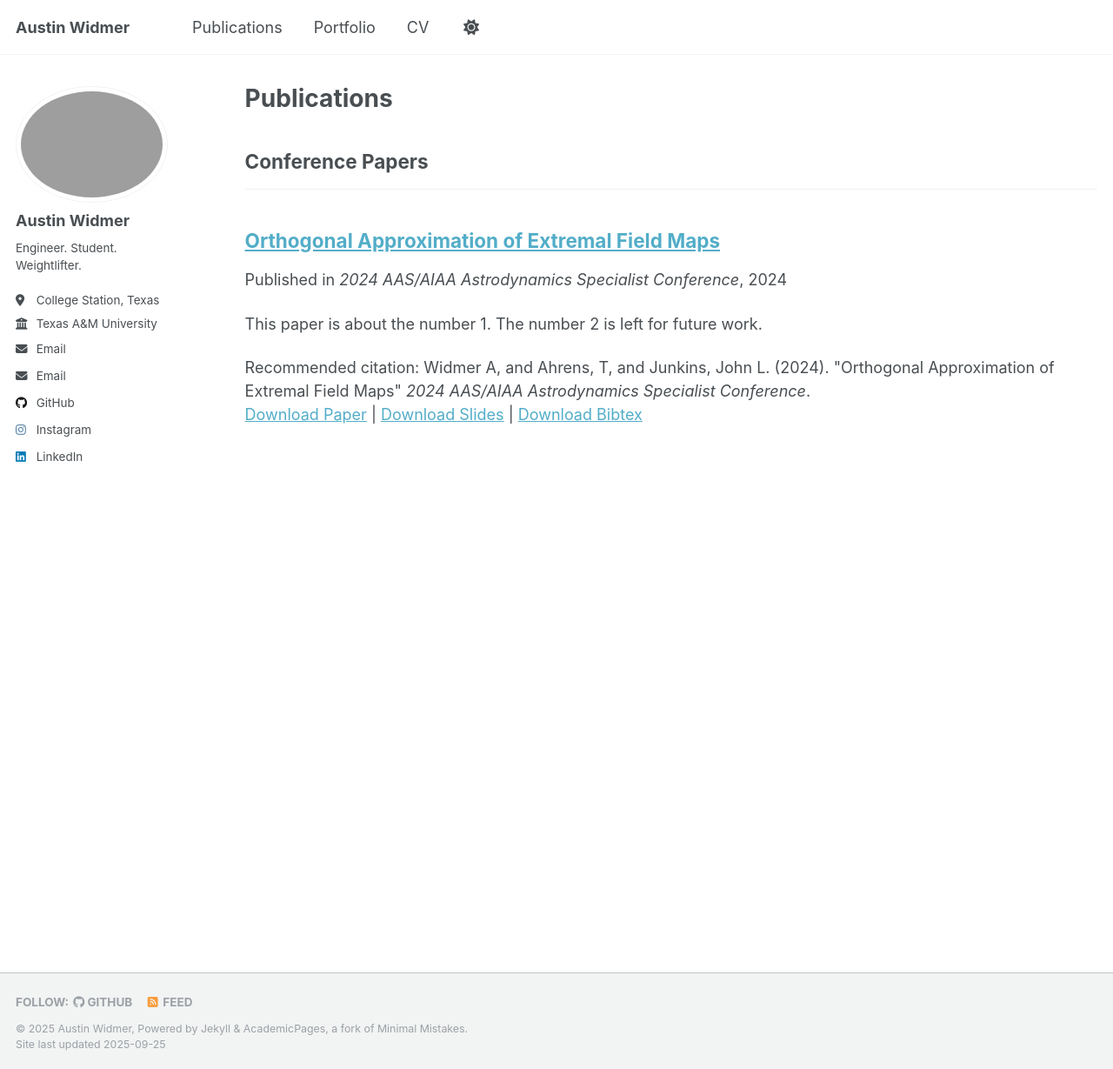
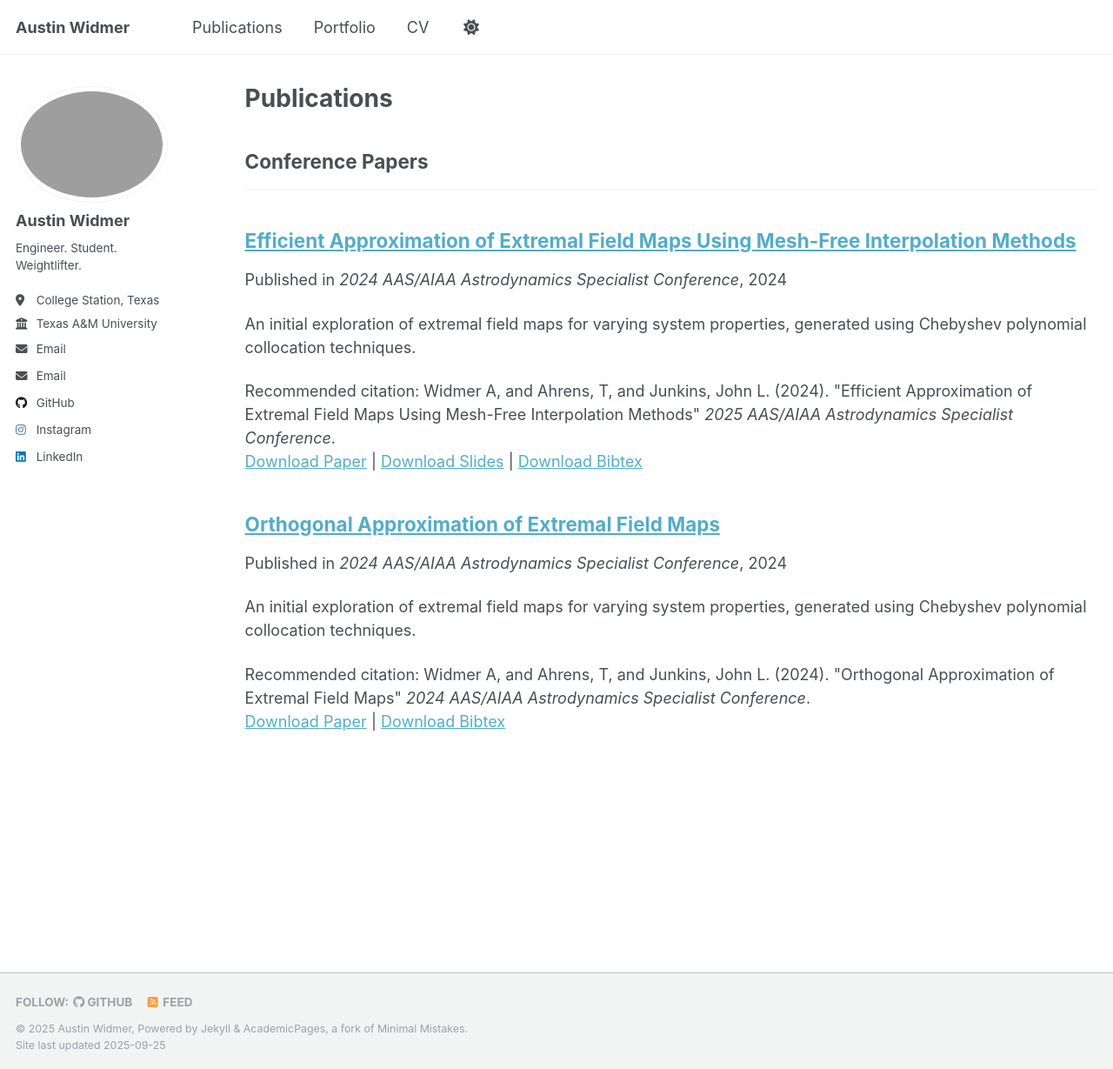
Before and after one commit to austinwidmer/austinwidmer.github.io, a Jekyll site: the page built from _pages/publications.html, in a window 1280 px wide and 1229 px high. Shown: the whole window at 87% size. Built offline with Jekyll 4.4.1, drawn with Linux system fonts in a browser that asks for light colours.

Commit message:
added 2025 ASC conference paper

```diff
--- a/_publications/2009-10-01-paper-title-number-1.md
+++ b/_publications/2024-Orthogonal-Approximation-of-Extremal-Field-Maps copy.md
@@ -3,12 +3,12 @@ title: "Orthogonal Approximation of Extremal Field Maps"
 collection: publications
 category: conferences
 # permalink: /publication/2009-10-01-paper-title-number-1
-excerpt: 'This paper is about the number 1. The number 2 is left for future work.'
+excerpt: 'An initial exploration of extremal field maps for varying system properties, generated using Chebyshev polynomial collocation techniques.'
 date: 2024-08-15
 venue: '2024 AAS/AIAA Astrodynamics Specialist Conference'
-slidesurl: 'http://austinwidmer.github.io/files/Widmer_Ahrens_Junkins_AAS_AIAA_Paper_2024.pdf'
+# slidesurl: 'http://austinwidmer.github.io/files/Widmer_Ahrens_Junkins_AAS_AIAA_Paper_2024.pdf'
 paperurl: 'http://austinwidmer.github.io/files/Widmer_Ahrens_Junkins_AAS_AIAA_Paper_2024.pdf'
-bibtexurl: 'http://austinwidmer.github.io/files/Widmer_Ahrens_Junkins_AAS_AIAA_Paper_2024.pdf'
+bibtexurl: 'http://austinwidmer.github.io/files/AAS2024ite.bib'
 citation: 'Widmer A, and Ahrens, T, and Junkins, John L. (2024). &quot;Orthogonal Approximation of Extremal Field Maps&quot; <i>2024 AAS/AIAA Astrodynamics Specialist Conference</i>.'
 ---
 The contents above will be part of a list of publications, if the user clicks the link for the publication than the contents of section will be rendered as a full page, allowing you to provide more information about the paper for the reader. When publications are displayed as a single page, the contents of the above "citation" field will automatically be included below this section in a smaller font.
--- /dev/null
+++ b/_publications/2025-Efficient-Approximation-of-Extremal-Field-Maps.md
@@ -0,0 +1,14 @@
+---
+title: "Efficient Approximation of Extremal Field Maps Using Mesh-Free Interpolation Methods"
+collection: publications
+category: conferences
+# permalink: /publication/2009-10-01-paper-title-number-1
+excerpt: 'An initial exploration of extremal field maps for varying system properties, generated using Chebyshev polynomial collocation techniques.'
+date: 2024-08-15
+venue: '2024 AAS/AIAA Astrodynamics Specialist Conference'
+slidesurl: 'http://austinwidmer.github.io/files/AAS2025Poster.pdf'
+paperurl: 'http://austinwidmer.github.io/files/WidmerJunkins_Efficient_EFMs_AAS_25-839.pdf'
+bibtexurl: 'http://austinwidmer.github.io/files/AAS2025Cite.bib'
+citation: 'Widmer A, and Ahrens, T, and Junkins, John L. (2024). &quot;Efficient Approximation of Extremal Field Maps Using Mesh-Free Interpolation Methods&quot; <i>2025 AAS/AIAA Astrodynamics Specialist Conference</i>.'
+---
+The contents above will be part of a list of publications, if the user clicks the link for the publication than the contents of section will be rendered as a full page, allowing you to provide more information about the paper for the reader. When publications are displayed as a single page, the contents of the above "citation" field will automatically be included below this section in a smaller font.
--- /dev/null
+++ b/files/AAS2025Cite.bib
@@ -0,0 +1,7 @@
+@inproceedings{WidmerJunkinsEfficientExtremalFieldMaps2025,
+  author = {Widmer, Austin and Junkins, John L.},
+  booktitle = {Proceedings of the AAS/AIAA Astrodynamics Specialist Conference},
+  title = {Orthogonal Approximation of Extremal Field Maps},
+  year = {2025},
+  number={839},
+}
```
Also changed, not shown: files/AAS2024Cite.bib (added, +7 -0 lines), 3 other files.
